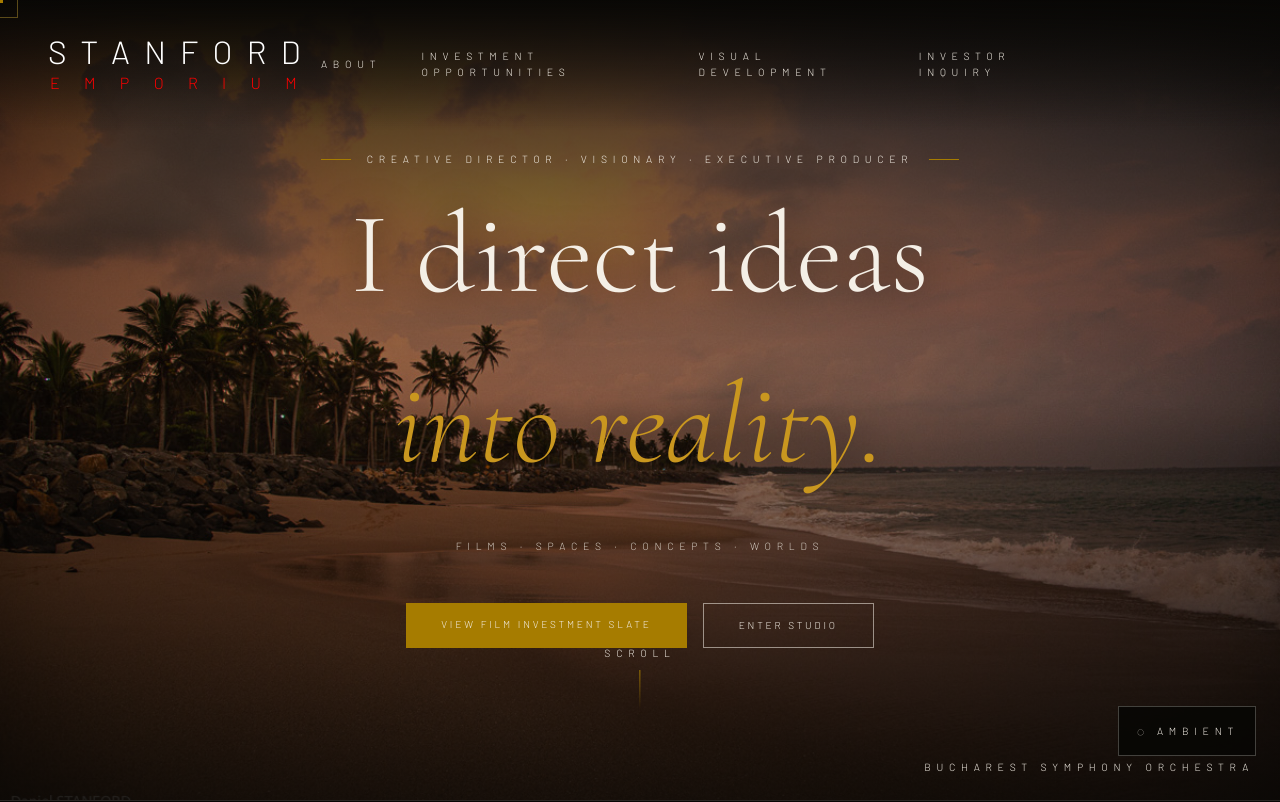
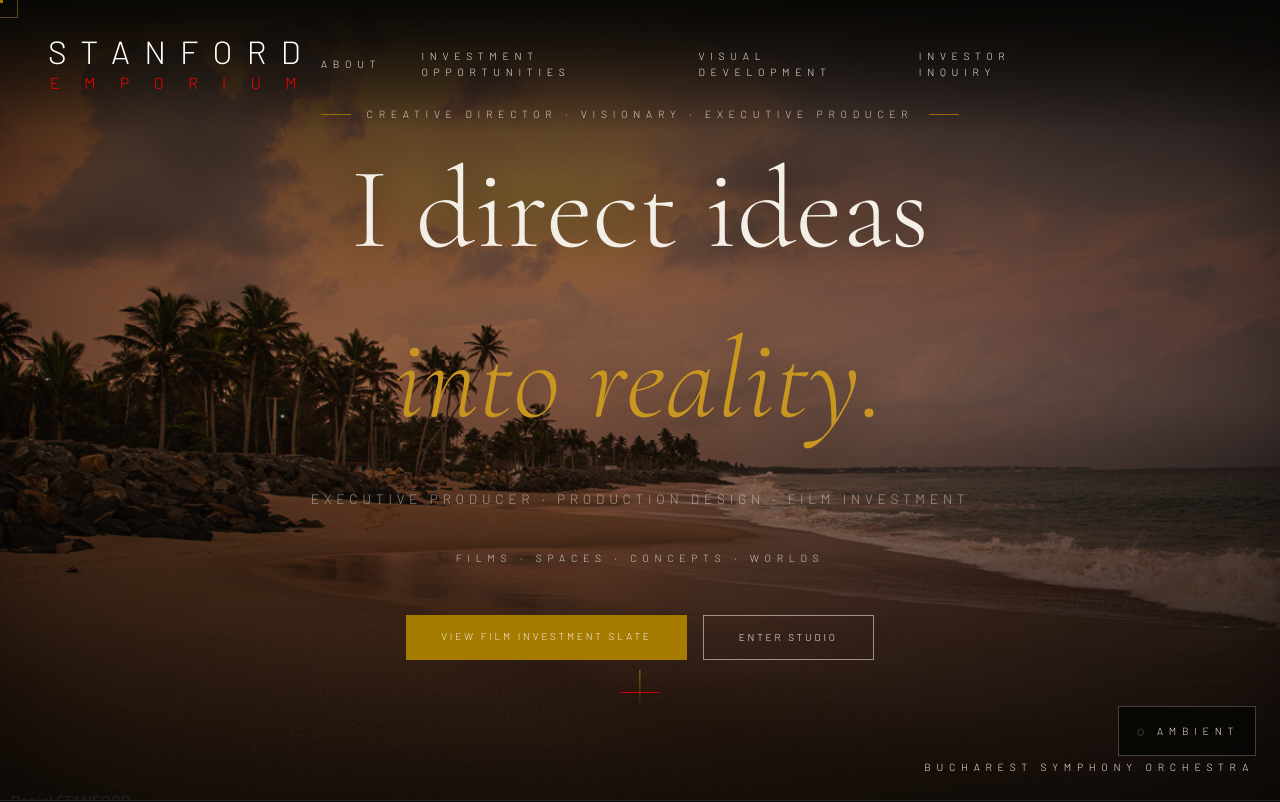
Before and after one commit to danielarmonstanford/SE-Film-Slate, a React (Vite) app: page / in a window 1280 px wide. Shown: the top 802 px of the page. Built offline with nearby package versions, Linux system fonts and the light colour scheme.

Commit message:
Hero: add descriptor, widen CTA, add red rule

```diff
--- a/src/pages/Home.tsx
+++ b/src/pages/Home.tsx
@@ -153,6 +153,16 @@ export default function Home({ setIsHovering }: HomeProps) {
             I direct ideas<br />
             <span className="italic-emphasis">into reality.</span>
           </h1>
+          <p style={{
+            fontSize: 'clamp(0.7rem, 2vw, 0.85rem)',
+            letterSpacing: '0.35em',
+            textTransform: 'uppercase',
+            color: 'rgba(229,226,225,0.6)',
+            marginBottom: '40px',
+            marginTop: '-8px',
+          }}>
+            Executive Producer · Production Design · Film Investment
+          </p>
           <div className="label-text text-[10px] tracking-[0.35em] text-white opacity-[0.82] mb-12">
             Films · Spaces · Concepts · Worlds
           </div>
@@ -160,6 +170,7 @@ export default function Home({ setIsHovering }: HomeProps) {
             <Link
               to="/slate"
               className="btn-text bg-[var(--bronze)] text-[var(--black)] px-[35px] py-[14px] hover:bg-[var(--bronze-light)] transition-colors"
+              style={{ minWidth: 'min(280px, 85vw)' }}
               onMouseEnter={() => setIsHovering(true)}
               onMouseLeave={() => setIsHovering(false)}
             >
@@ -174,6 +185,7 @@ export default function Home({ setIsHovering }: HomeProps) {
               ENTER STUDIO
             </Link>
           </div>
+          <div style={{ width: '40px', height: '1px', background: '#CC0000', margin: '32px auto 0' }} />
         </div>
 
         <div className="absolute bottom-[90px] left-1/2 -translate-x-1/2 flex flex-col items-center gap-2 scroll-pulse">
```
